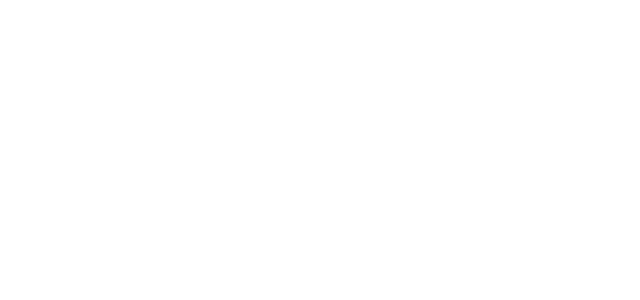
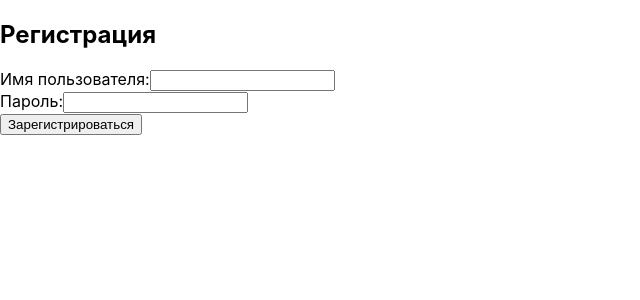
Before and after one commit to orionebu1a/wcheck_front, a React (Create React App) app: page /reg in a window 1280 px wide. Before the commit this address had no page. Shown: the top 300 px of the page, without its empty margins (0-640 px from the left). Built offline with nearby package versions, Linux system fonts and the light colour scheme.

Commit message:
login + reg in progress

```diff
--- a/src/App.js
+++ b/src/App.js
@@ -1,12 +1,15 @@
-// Вместо Route используйте Routes
 import { BrowserRouter as Router, Routes, Route } from 'react-router-dom';
 import MapComponent from './MapComponent';
+import RegForm from './RegForm';
+import LogForm from './LogForm';
 
 function App() {
   return (
     <Router>
       <Routes>
         <Route path="/map" element={<MapComponent/>} />
+        <Route path="/reg" element={<RegForm/>} />
+        <Route path="/login" element={<LogForm/>} />
       </Routes>
     </Router>
   );
--- /dev/null
+++ b/src/LogForm.js
@@ -0,0 +1,46 @@
+
+import React, { useState } from 'react';
+
+const LogForm = () => {
+  const [userName, setUsername] = useState('');
+  const [password, setPassword] = useState('');
+
+  const handleLogin = async() => {
+    const response = await fetch('http://localhost:8080/api/login', {
+      method: 'POST',
+      headers: {
+        'Content-Type': 'application/json',
+        'Connection' : 'keep-alive',
+        'Accept-Encoding' : 'gzip, deflate, br',
+        'Accept': 'application/json'
+      },
+      body: JSON.stringify({
+        userName,
+        password
+      }),
+    });
+    if (!response.ok) {
+      throw new Error('Ошибка входа');
+    }
+    console.log('Вход:', { userName, password });
+  };
+
+  return (
+    <div>
+      <h2>Вход</h2>
+      <label>
+        Имя пользователя:
+        <input type="text" value={userName} onChange={(e) => setUsername(e.target.value)} />
+      </label>
+      <br />
+      <label>
+        Пароль:
+        <input type="password" value={password} onChange={(e) => setPassword(e.target.value)} />
+      </label>
+      <br />
+      <button onClick={handleLogin}>Войти</button>
+    </div>
+  );
+};
+
+export default LogForm;
--- /dev/null
+++ b/src/RegForm.js
@@ -0,0 +1,46 @@
+
+import React, { useState } from 'react';
+
+const RegForm = () => {
+  const [userName, setUsername] = useState('');
+  const [password, setPassword] = useState('');
+
+  const handleRegister = async() => {
+    const response = await fetch('http://localhost:8080/api/register', {
+      method: 'POST',
+      headers: {
+        'Content-Type': 'application/json',
+        'Connection' : 'keep-alive',
+        'Accept-Encoding' : 'gzip, deflate, br',
+        'Accept': 'application/json'
+      },
+      body: JSON.stringify({
+        userName,
+        password
+      }),
+    });
+    if (!response.ok) {
+      throw new Error('Ошибка регистрации');
+    }
+    console.log('Регистрация:', { userName, password });
+  };
+
+  return (
+    <div>
+      <h2>Регистрация</h2>
+      <label>
+        Имя пользователя:
+        <input type="text" value={userName} onChange={(e) => setUsername(e.target.value)} />
+      </label>
+      <br />
+      <label>
+        Пароль:
+        <input type="password" value={password} onChange={(e) => setPassword(e.target.value)} />
+      </label>
+      <br />
+      <button onClick={handleRegister}>Зарегистрироваться</button>
+    </div>
+  );
+};
+
+export default RegForm;
```
Also changed, not shown: src/Registration.js (deleted, +0 -14 lines).
